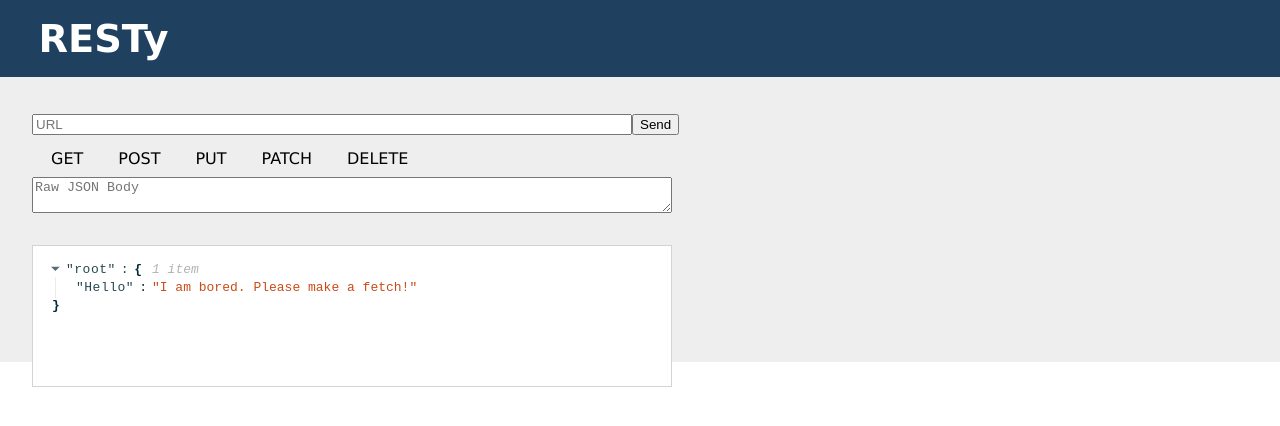
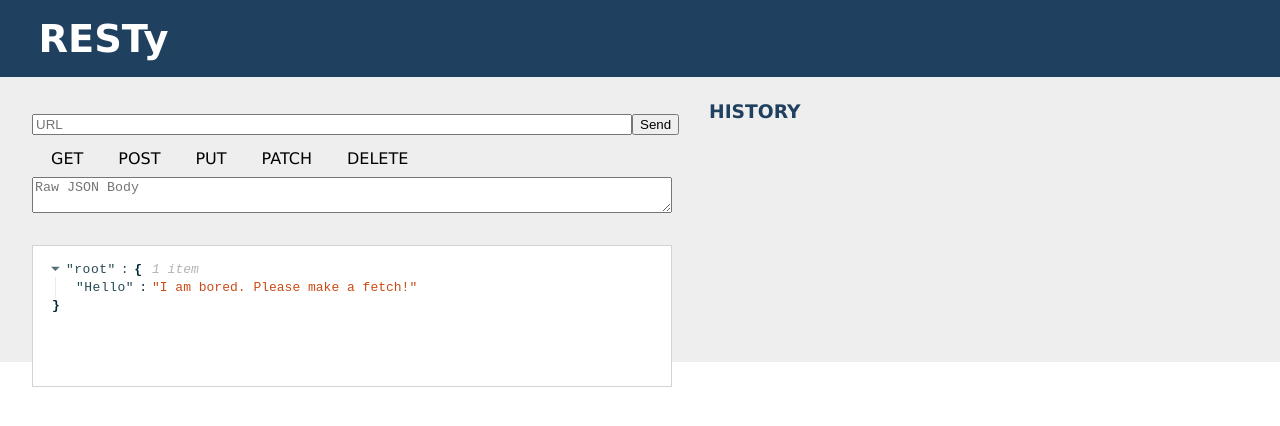
Before and after one commit to katherinemtam/resty--postman-clone, a React app: page / in a window 1280 px wide. Shown: the top 426 px of the page. Built offline with nearby package versions, Linux system fonts and the light colour scheme.

Commit message:
change payload proptype, add css

```diff
--- a/src/components/history/HistoryList.css
+++ b/src/components/history/HistoryList.css
@@ -1,3 +1,8 @@
+.HistoryList ul {
+  margin: 0;
+  padding: 0;
+}
+
 .HistoryList li {
   background-color: #204060;
   color:white;
@@ -17,3 +22,9 @@
 .HistoryList h4 {
   font-weight: bolder;
 }
+
+.HistoryList h1 {
+  color: #204060;
+  font-family: Verdana, Geneva, Tahoma, sans-serif;
+  padding: 5px;
+}
--- a/src/components/history/HistoryList.jsx
+++ b/src/components/history/HistoryList.jsx
@@ -17,7 +17,21 @@ const HistoryList = ({ history, onClick }) => {
     </li>
   ));
 
-  return <ul className={styles.HistoryList}>{historyElements}</ul>;
+  if(history === []) {
+    return (
+      <section className={styles.HistoryList}>
+        <h1>HISTORY</h1>
+        <ul>Looks like you haven't fetched anything yet.</ul>
+      </section>
+    );
+  } else {
+    return (
+      <section className={styles.HistoryList}>
+        <h1>HISTORY</h1>
+        <ul>{historyElements}</ul>
+      </section>
+    );
+  }
 };
 
 HistoryList.protoTypes = {
--- a/src/components/payload/Payload.jsx
+++ b/src/components/payload/Payload.jsx
@@ -12,7 +12,7 @@ const Payload = ({ payload }) =>  (
 );
 
 Payload.propTypes = {
-  payload: PropTypes.string
+  payload: PropTypes.object
 };
 
 export default Payload;
```
